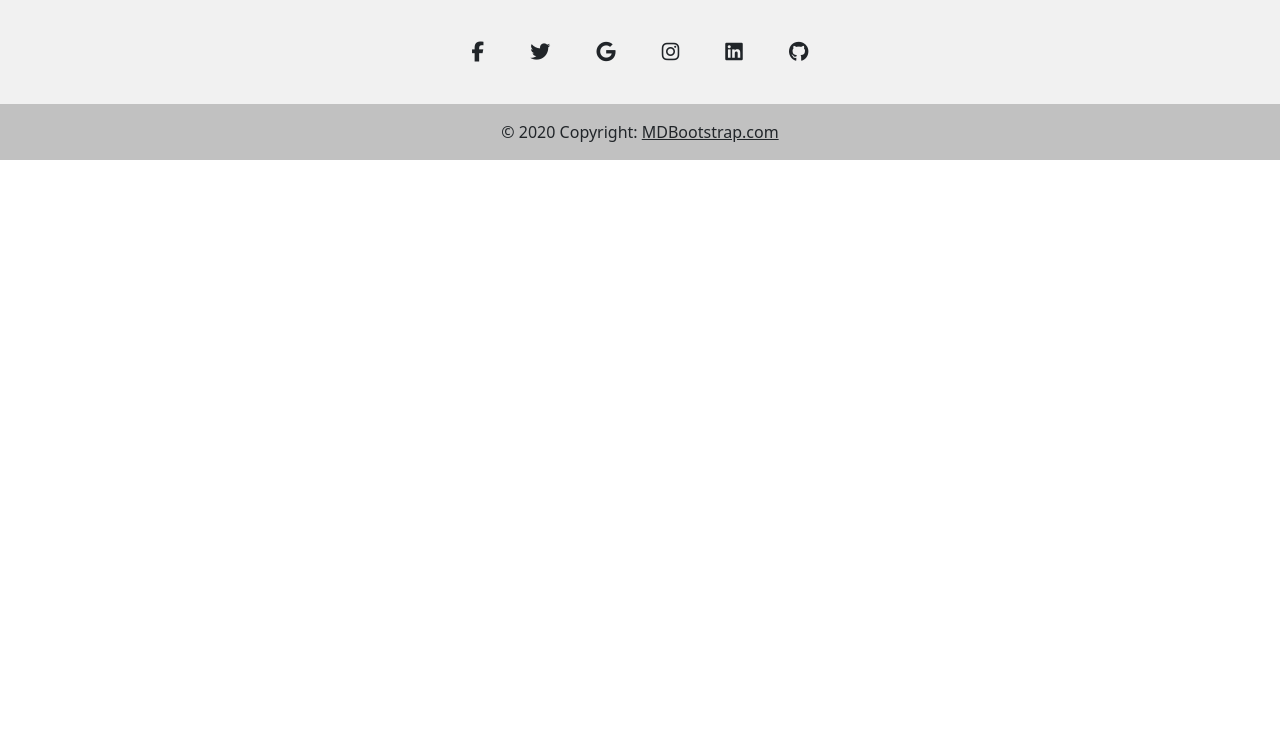
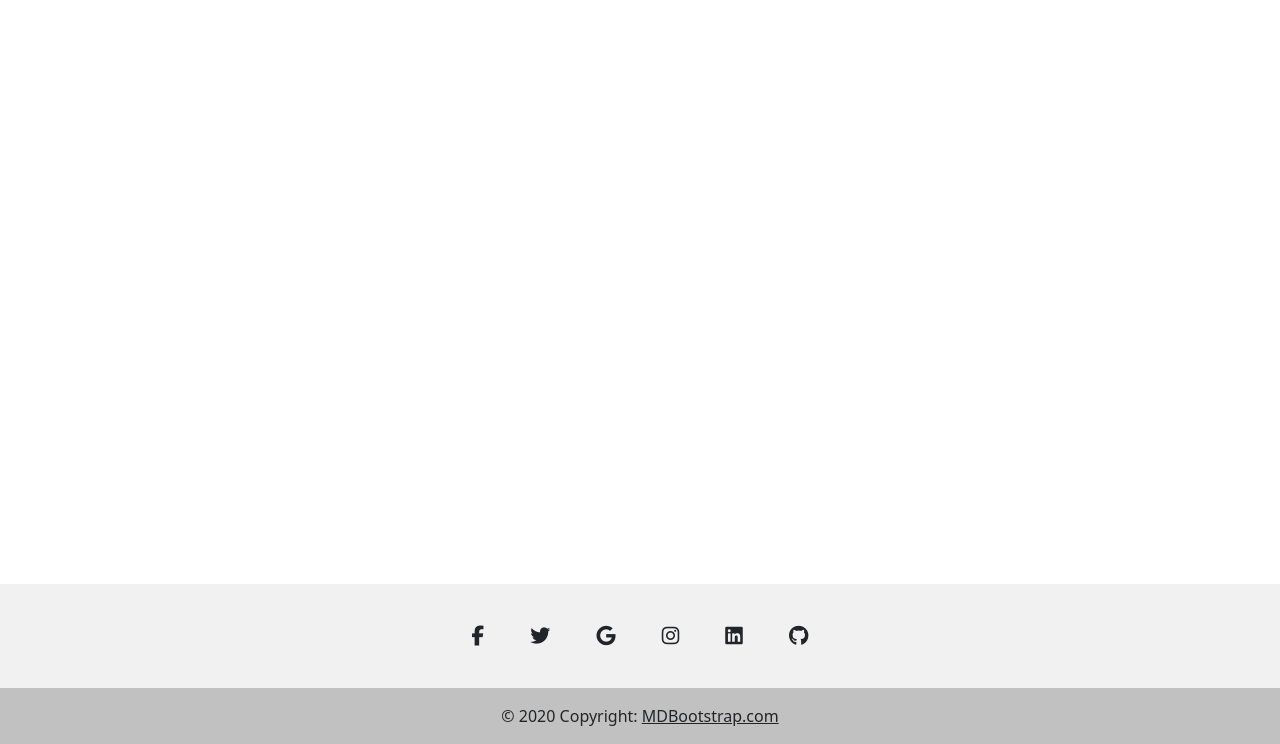
Before and after one commit to d9ed/django_pizza, a Django app: template templates/base.html in a window 1280 px wide. Shown: the part 56-800 px from the top of the page. Run offline with Django 3.2, Linux system fonts and the light colour scheme; the template is opened without the code that fills it, so the values that code supplies are empty; some libraries are stand-ins or nearby versions.

Commit message:
Attemted to make header and footer a little bit less ugly. Added icons. Fixed footer's position.

```diff
--- a/static/css/main.css
+++ b/static/css/main.css
@@ -188,3 +188,17 @@ header span {
 .feedback_input_style div {
     color: #adadad;
 }
+
+.text-center-text-white {
+    background-color: #f1f1f1;
+    position: absolute;
+    bottom: 0;
+    width: 100%;
+}
+
+.container-pt-4 {
+    justify-content:center;
+    text-align:center;
+    margin-top: 1.5rem;
+    margin-bottom: 1.5rem;
+}
--- a/templates/base.html
+++ b/templates/base.html
@@ -39,9 +39,9 @@
     </header>
     {% block content %}
     {% endblock content %}
-    <footer class="text-center text-white" style="background-color: #f1f1f1;">
+    <footer class="text-center-text-white">
       <!-- Grid container -->
-      <div class="container pt-4">
+      <div class="container-pt-4">
         <!-- Section: Social media -->
         <section class="mb-4">
           <!-- Facebook -->
```
